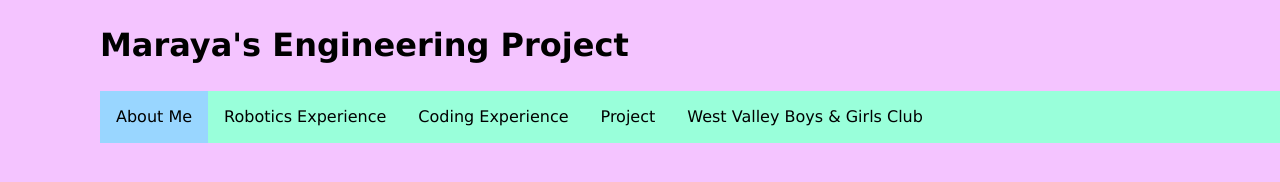
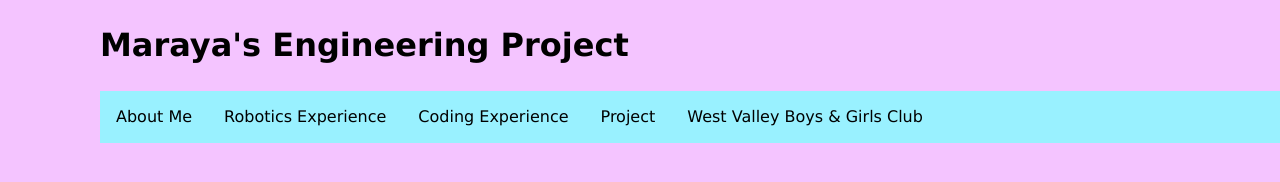
Before and after one commit to Maraya03102002/Maraya03102002.github.io, a plain HTML site: page index.html in a window 1280 px wide. In both pictures the pointer is over the link "About Me". Drawn offline with Linux system fonts and the light colour scheme.

Commit message:
Update index.html

```diff
--- a/index.html
+++ b/index.html
@@ -30,7 +30,7 @@ ul {
     margin: 0;
     padding: 0;
     overflow: hidden;
-    background-color: #99ffda;
+    background-color: #99f1ff;
 }
 
 li {
@@ -46,7 +46,7 @@ li a, .dropbtn {
 }
 
 li a:hover, .dropdown:hover .dropbtn {
-    background-color: #99d6ff;
+    background-color: #99f1ff;
 }
 
 li.dropdown {
```
